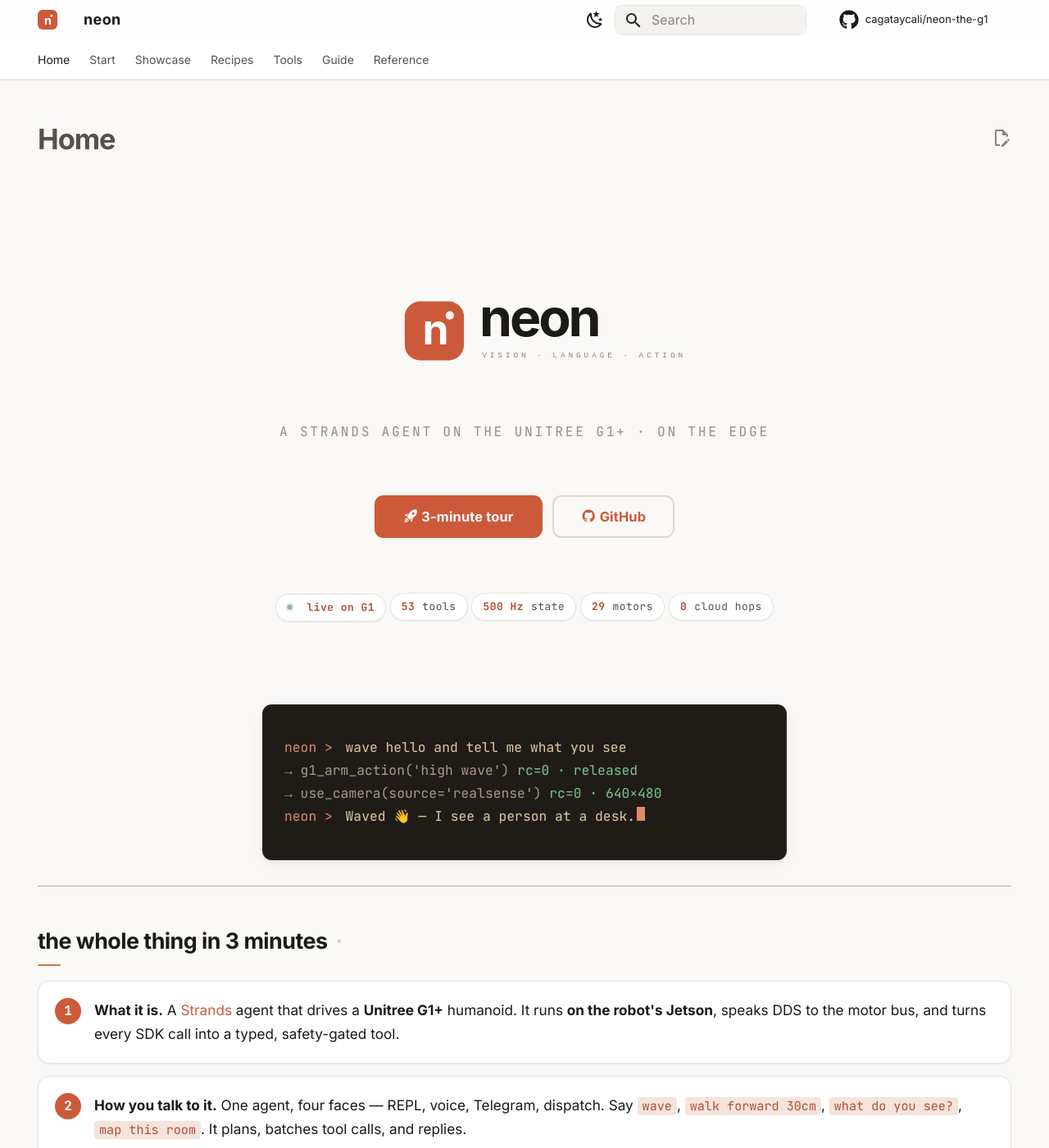
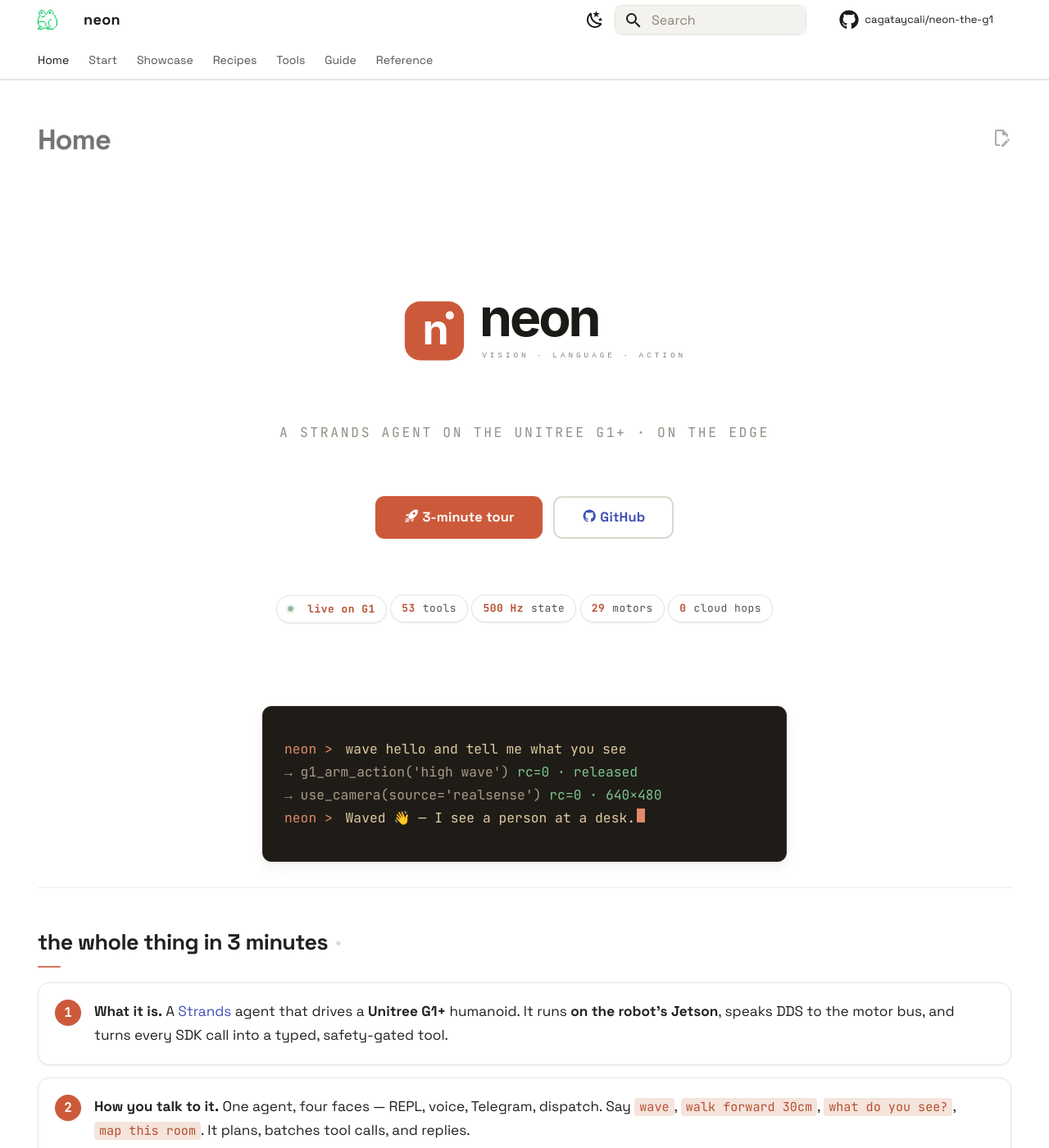
Before and after one commit to cagataycali/neon-the-g1, an MkDocs documentation site: the page built from docs/index.md, in a window 1280 px wide and 1400 px high. Shown: the whole window at 82% size. Built offline with MkDocs 1.6.1 and Material for MkDocs 9.7.7, drawn with Linux system fonts in a browser that asks for light colours; comment, search, counter and statistics services are not loaded; some of the changed text lies outside the part shown.

Commit message:
mkdocs.yml: paper/slate palette, Space Grotesk, the Strands mark as logo and favicon, motion.js hook

```diff
--- a/mkdocs.yml
+++ b/mkdocs.yml
@@ -1,11 +1,11 @@
 site_name: neon
 site_url: https://cagataycali.github.io/neon-the-g1
-site_description: "neon · Strands agent for Unitree G1+ — minimalist, AST-verified, safety-gated."
+site_description: "neon, a Strands agent for the Unitree G1+ humanoid: minimalist, AST-verified, safety-gated, on the edge."
 site_author: Cagatay Cali
 repo_url: https://github.com/cagataycali/neon-the-g1
 repo_name: cagataycali/neon-the-g1
 edit_uri: edit/main/docs/
-copyright: "🌟 neon · Vision · Language · Action — on the Edge"
+copyright: "neon / vision, language, action on the edge"
 
 exclude_docs: |
   dashboard/
@@ -13,11 +13,12 @@
   .docs-revamp.md
 
 extra_css:
-  - stylesheets/neon.css?v=6   # bump on CSS changes to bust browser cache
+  - stylesheets/neon.css?v=7   # bump on CSS changes to bust browser cache
 
 extra_javascript:
   - https://unpkg.com/mermaid@10/dist/mermaid.min.js
-  - javascripts/mermaid-init.js?v=3
+  - javascripts/mermaid-init.js?v=4
+  - javascripts/motion.js?v=1
 
 nav:
   - Home: index.md
@@ -62,24 +63,26 @@
   custom_dir: docs/overrides
   icon:
     repo: fontawesome/brands/github
-  logo: assets/favicon.svg
+  logo: assets/mark.svg
   favicon: assets/favicon.svg
   font:
-    text: Inter
+    text: Space Grotesk
     code: JetBrains Mono
   palette:
-    - scheme: default
-      primary: white
-      accent: deep orange
+    - media: "(prefers-color-scheme: light)"
+      scheme: paper
+      primary: custom
+      accent: custom
       toggle:
         icon: material/weather-night
-        name: switch to dark
-    - scheme: slate
-      primary: black
-      accent: deep orange
+        name: Dark
+    - media: "(prefers-color-scheme: dark)"
+      scheme: slate
+      primary: custom
+      accent: custom
       toggle:
         icon: material/weather-sunny
-        name: switch to light
+        name: Paper
   features:
     - navigation.instant
     - navigation.instant.prefetch
@@ -89,7 +92,6 @@
     - navigation.tabs.sticky
     - navigation.top
     - navigation.footer
-    - navigation.sections
     - navigation.indexes
     - toc.follow
     - content.code.copy
```
Also changed, not shown: docs/assets/mark.svg (renamed from docs/dashboard/frontend/public/neon.svg).
